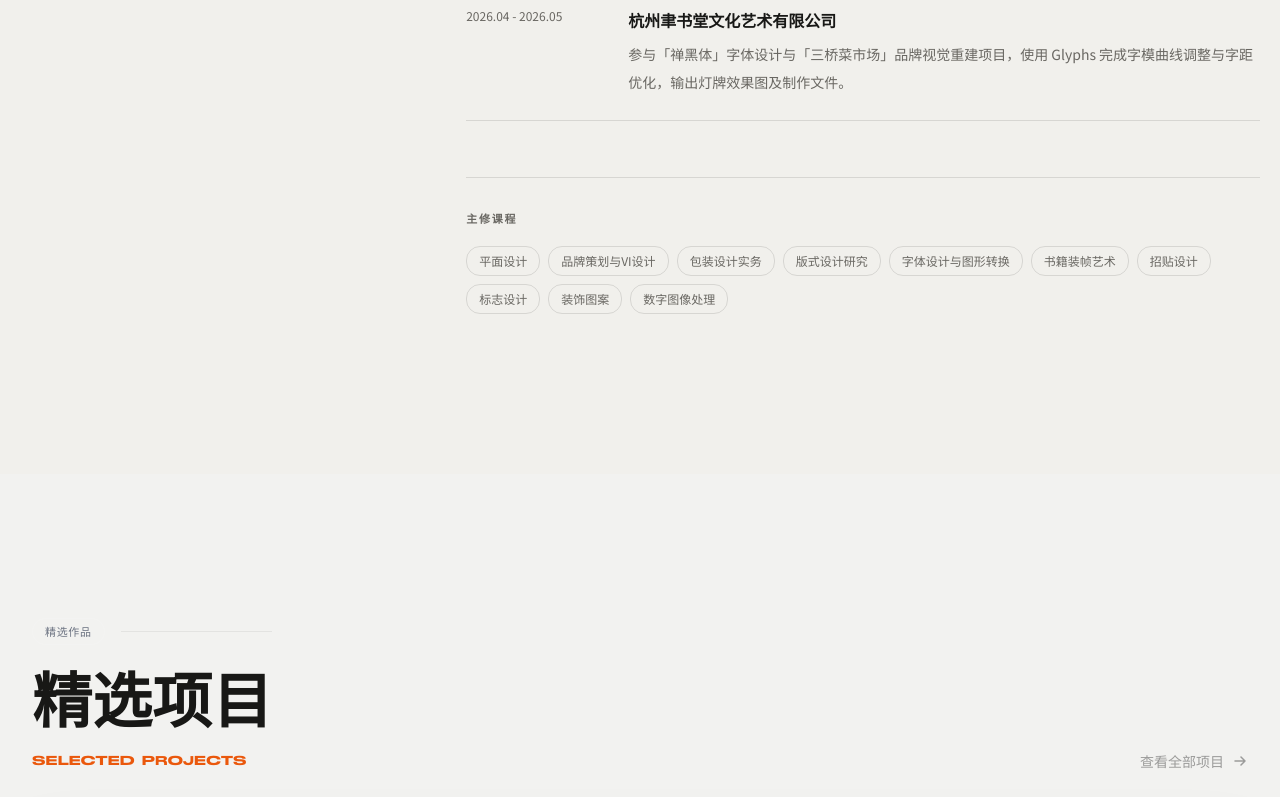
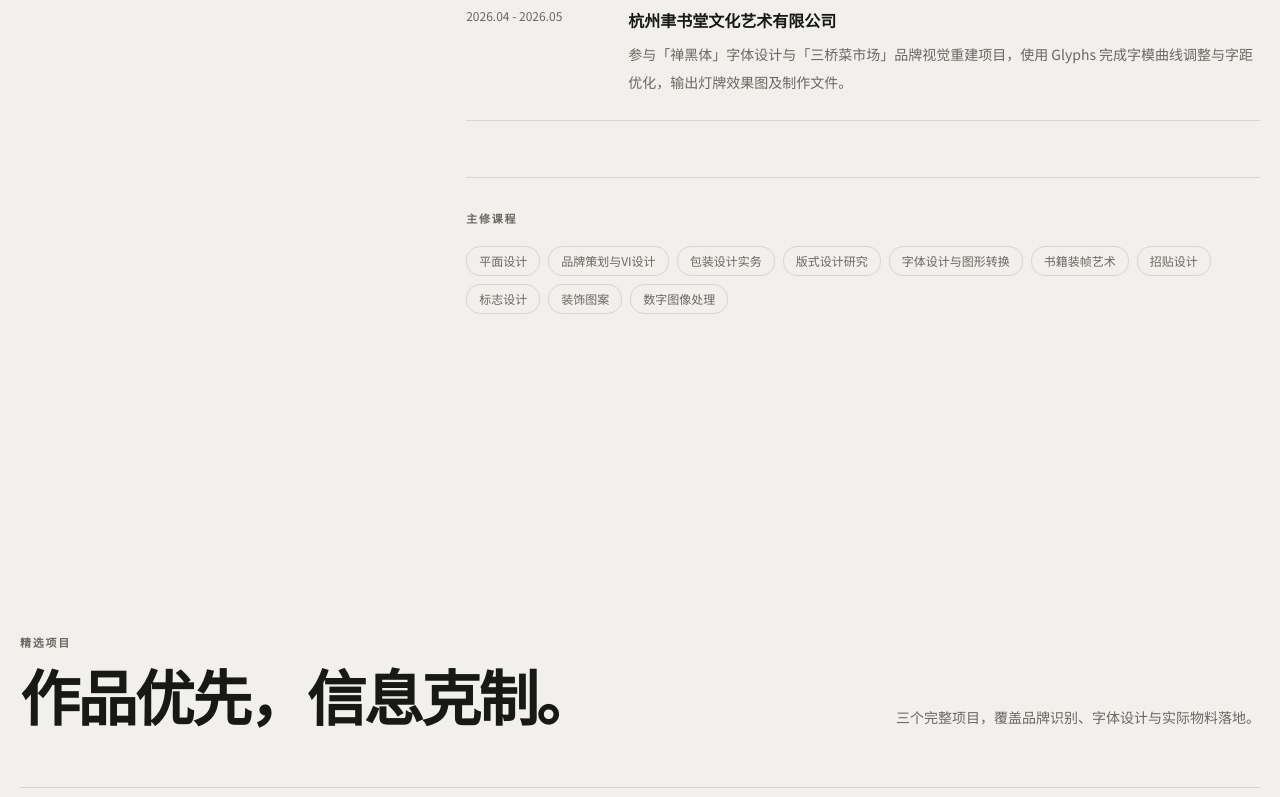
Before and after one commit to zhang0722-cn/portfolio, a React (Vite) app: page / in a window 1280 px wide. Shown: the part 2000-2797 px from the top of the page. Built offline with nearby package versions, Linux system fonts and the light colour scheme.

Commit message:
重构精选项目展陈

```diff
--- a/src/components/Projects.tsx
+++ b/src/components/Projects.tsx
@@ -4,213 +4,41 @@ import { projects } from '../data/projects';
 
 const ease = [0.32, 0.72, 0, 1] as const;
 
-function FadeIn({ children, delay = 0 }: { children: React.ReactNode; delay?: number }) {
-  const ref = useRef(null);
-  const inView = useInView(ref, { once: true, margin: '-80px' });
-  return (
-    <motion.div
-      ref={ref}
-      initial={{ opacity: 0, y: 28, filter: 'blur(8px)' }}
-      animate={inView ? { opacity: 1, y: 0, filter: 'blur(0px)' } : {}}
-      transition={{ duration: 0.9, delay, ease }}
-    >
-      {children}
-    </motion.div>
-  );
-}
-
 type Project = (typeof projects)[0];
 
 function ProjectCard({ project, index }: { project: Project; index: number }) {
   const ref = useRef(null);
-  const inView = useInView(ref, { once: true, margin: '-60px' });
-  const span = project.size === 'large' ? 'lg:col-span-2' : 'lg:col-span-1';
+  const inView = useInView(ref, { once: true, margin: '-80px' });
+  const layouts = ['lg:grid-cols-1', 'lg:grid-cols-[7fr_5fr]', 'lg:grid-cols-[5fr_7fr]'];
+  const imageOrder = index === 2 ? 'lg:order-2' : '';
 
   return (
-    <motion.a
-      ref={ref}
-      href={`#/project/${project.id}`}
-      aria-label={`查看项目详情：${project.title}`}
-      initial={{ opacity: 0, y: 46 }}
-      animate={inView ? { opacity: 1, y: 0 } : {}}
-      transition={{ duration: 0.9, delay: index * 0.12, ease }}
-      className={`group block ${span} cursor-pointer`}
-      whileHover={{ y: -8 }}
-    >
-      {/* Double-Bezel 外圈层 */}
-      <div
-        className="p-1.5 rounded-[1.75rem] transition-all duration-700"
-        style={{
-          background: 'rgba(0,0,0,0.03)',
-          border: '1px solid rgba(0,0,0,0.08)',
-          boxShadow: 'inset 0 1px 1px rgba(0,0,0,0.08), 0 20px 60px rgba(0,0,0,0.35)',
-          transitionTimingFunction: 'var(--ease-premium)',
-        }}
-      >
-        {/* 内核心 */}
-        <div
-          className="relative rounded-[1.5rem] overflow-hidden"
-          style={{ background: '#FFFFFF', boxShadow: 'inset 0 1px 1px rgba(0,0,0,0.04)' }}
-        >
-          {/* Image */}
-          <div
-            className="relative overflow-hidden"
-            style={{ aspectRatio: project.coverRatio ?? (project.size === 'large' ? '16/9' : '4/3') }}
-          >
-            <img
-              src={project.img}
-              alt={project.title}
-              className="w-full h-full object-cover transition-transform duration-[1200ms] group-hover:scale-[1.04]"
-              style={{ filter: 'saturate(0.85) contrast(1.05)', transitionTimingFunction: 'var(--ease-premium)' }}
-            />
-            {/* Overlay */}
-            <div
-              className="absolute inset-0 transition-opacity duration-500"
-              style={{ background: 'linear-gradient(to bottom, transparent 42%, rgba(10,10,12,0.92) 100%)' }}
-            />
-            {/* Year badge */}
-            <div
-              className="absolute top-4 right-4 text-xs font-mono px-3 py-1 rounded-full"
-              style={{
-                background: 'rgba(250,250,249,0.7)',
-                border: '1px solid rgba(0,0,0,0.1)',
-                color: 'rgba(24,24,24,0.6)',
-                backdropFilter: 'blur(8px)',
-                WebkitBackdropFilter: 'blur(8px)',
-              }}
-            >
-              {project.year}
-            </div>
-            {/* Category */}
-            <div
-              className="absolute top-4 left-4 text-xs font-semibold px-3 py-1 rounded-full"
-              style={{
-                background: 'rgba(250,250,249,0.7)',
-                border: `1px solid ${project.accent}40`,
-                color: project.accent,
-                backdropFilter: 'blur(8px)',
-                WebkitBackdropFilter: 'blur(8px)',
-              }}
-            >
-              {project.category}
-            </div>
-          </div>
-
-          {/* Content */}
-          <div className="p-6 md:p-7">
-            <h3
-              className="text-xl md:text-2xl font-bold text-white mb-2 group-hover:text-opacity-90 transition-colors duration-500"
-              style={{ fontFamily: 'Space Grotesk, "PingFang SC", "Microsoft YaHei", sans-serif' }}
-            >
-              {project.title}
-            </h3>
-            <p
-              className="text-sm leading-relaxed mb-4 line-clamp-3"
-              style={{ color: 'rgba(24,24,24,0.45)' }}
-            >
-              {project.desc}
-            </p>
-
-            {/* Tags */}
-            <div className="flex flex-wrap gap-2 mb-5">
-              {project.tags.map((tag) => (
-                <span key={tag} className="tag">
-                  {tag}
-                </span>
-              ))}
-            </div>
-
-            {/* Arrow link */}
-            <div
-              className="flex items-center gap-3 text-xs font-semibold tracking-wider transition-colors duration-500"
-              style={{ color: project.accent }}
-            >
-              查看项目详情
-              <span
-                className="w-7 h-7 rounded-full flex items-center justify-center transition-transform duration-500 group-hover:translate-x-1"
-                style={{ background: `${project.accent}14`, border: `1px solid ${project.accent}30`, transitionTimingFunction: 'var(--ease-premium)' }}
-              >
-                <svg width="13" height="13" viewBox="0 0 14 14" fill="none">
-                  <path d="M2.5 7h9M8 3l4 4-4 4" stroke="currentColor" strokeWidth="1.5" strokeLinecap="round" strokeLinejoin="round" />
-                </svg>
-              </span>
-            </div>
-          </div>
-
-          {/* Hover accent line */}
-          <div
-            className="absolute bottom-0 left-0 right-0 h-0.5 origin-left scale-x-0 group-hover:scale-x-100 transition-transform duration-700"
-            style={{ background: project.accent, transitionTimingFunction: 'var(--ease-premium)' }}
-          />
+    <motion.article ref={ref} initial={{ opacity: 0, y: 32 }} animate={inView ? { opacity: 1, y: 0 } : {}} transition={{ duration: .8, ease }} className="border-t pt-6" style={{ borderColor: 'var(--line)' }}>
+      <div className={`grid grid-cols-1 items-end gap-8 ${layouts[index] ?? layouts[1]}`}>
+        <a href={`#/project/${project.id}`} className={`block overflow-hidden ${imageOrder}`} style={{ borderRadius: 'var(--radius-lg)' }}>
+          <img src={project.img} alt={project.title} loading="lazy" className="w-full object-cover transition-transform duration-700 hover:scale-[1.02]" style={{ aspectRatio: index === 0 ? '16/9' : project.coverRatio ?? '4/3' }} />
+        </a>
+        <div className="pb-2">
+          <div className="flex items-center justify-between text-xs" style={{ color: 'var(--muted)' }}><span>{project.category}</span><span>{project.year}</span></div>
+          <h3 className="display mt-5 text-3xl font-bold md:text-5xl">{project.title}</h3>
+          <p className="mt-5 max-w-xl text-sm leading-7" style={{ color: 'var(--muted)' }}>{project.desc}</p>
+          <div className="mt-5 flex flex-wrap gap-3 text-xs" style={{ color: 'var(--accent)' }}>{project.tags.map((tag) => <span key={tag}>{tag}</span>)}</div>
+          <a href={`#/project/${project.id}`} className="mt-8 inline-block text-sm font-semibold" style={{ color: 'var(--accent)' }}>查看项目详情</a>
         </div>
       </div>
-    </motion.a>
+    </motion.article>
   );
 }
 
 export default function Projects() {
   return (
-    <section
-      id="projects"
-      className="relative py-28 md:py-36"
-      style={{
-        background:
-          'radial-gradient(ellipse 70% 50% at 50% 100%, rgba(234,88,12,0.05) 0%, transparent 70%), #F2F2F0',
-      }}
-    >
-      <div className="max-w-[1700px] mx-auto px-6 md:px-8">
-        {/* Header */}
-        <FadeIn>
-          <div className="flex items-end justify-between mb-16">
-            <div>
-              <div className="flex items-center gap-4 mb-5">
-                <span className="tag">精选作品</span>
-                <div className="flex-1 h-px" style={{ background: 'rgba(0,0,0,0.06)' }} />
-              </div>
-              <h2
-                className="text-5xl lg:text-6xl font-bold text-white leading-tight"
-                style={{ fontFamily: 'Space Grotesk, "PingFang SC", "Microsoft YaHei", sans-serif' }}
-              >
-                精选项目
-              </h2>
-              <p
-                className="mt-3 uppercase"
-                style={{ fontFamily: 'StretchPro, sans-serif', color: '#EA580C', fontSize: 13, letterSpacing: '0.01em' }}
-              >
-                SELECTED PROJECTS
-              </p>
-            </div>
-            <a
-              href="#contact"
-              className="hidden lg:inline-flex items-center gap-2 text-sm transition-colors duration-500"
-              style={{ color: 'rgba(24,24,24,0.4)' }}
-              onMouseEnter={(e) =>
-                ((e.currentTarget as HTMLElement).style.color = 'rgba(24,24,24,0.9)')
-              }
-              onMouseLeave={(e) =>
-                ((e.currentTarget as HTMLElement).style.color = 'rgba(24,24,24,0.4)')
-              }
-            >
-              查看全部项目
-              <svg width="16" height="16" viewBox="0 0 16 16" fill="none">
-                <path
-                  d="M3 8h10M9 4l4 4-4 4"
-                  stroke="currentColor"
-                  strokeWidth="1.5"
-                  strokeLinecap="round"
-                  strokeLinejoin="round"
-                />
-              </svg>
-            </a>
-          </div>
-        </FadeIn>
-
-        {/* Asymmetrical Bento grid */}
-        <div className="grid grid-cols-1 lg:grid-cols-2 gap-6 lg:gap-7">
-          {projects.map((project, i) => (
-            <ProjectCard key={project.id} project={project} index={i} />
-          ))}
+    <section id="projects" className="py-28 md:py-40">
+      <div className="section-shell">
+        <div className="mb-14 flex items-end justify-between gap-8">
+          <div><p className="eyebrow mb-5">精选项目</p><h2 className="display text-4xl font-bold md:text-6xl">作品优先，信息克制。</h2></div>
+          <p className="hidden max-w-sm text-sm leading-7 md:block" style={{ color: 'var(--muted)' }}>三个完整项目，覆盖品牌识别、字体设计与实际物料落地。</p>
         </div>
+        <div className="space-y-20 md:space-y-28">{projects.map((project, index) => <ProjectCard key={project.id} project={project} index={index} />)}</div>
       </div>
     </section>
   );
```
